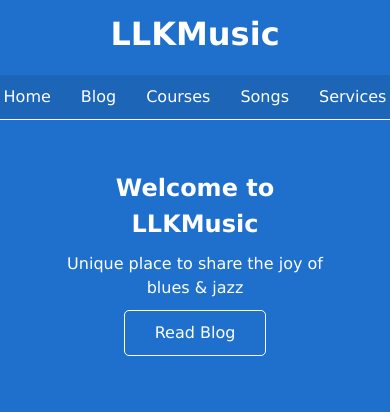
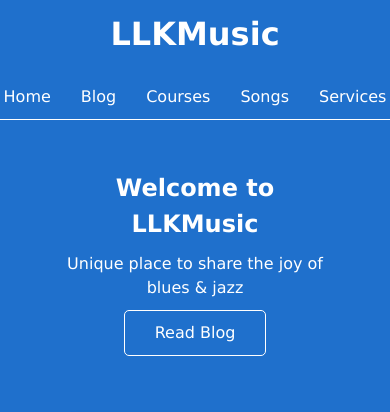
Before and after one commit to kkadzielawa/llkmusic, a Django app: page / in a window 390 px wide. Shown: the top 412 px of the page. Run offline with Django 4.2, Linux system fonts and the light colour scheme; some libraries are stand-ins or nearby versions.

Commit message:
*remove background color change;

```diff
--- a/static/css/style.css
+++ b/static/css/style.css
@@ -249,6 +249,6 @@ footer ul li a i {
     .navbar ul {
         padding: 10px;
         border-radius: 10px;
-        background-color: rgba(0,0,0,.1);
+        /* background-color: rgba(0,0,0,.1); */
     }
 }
```
